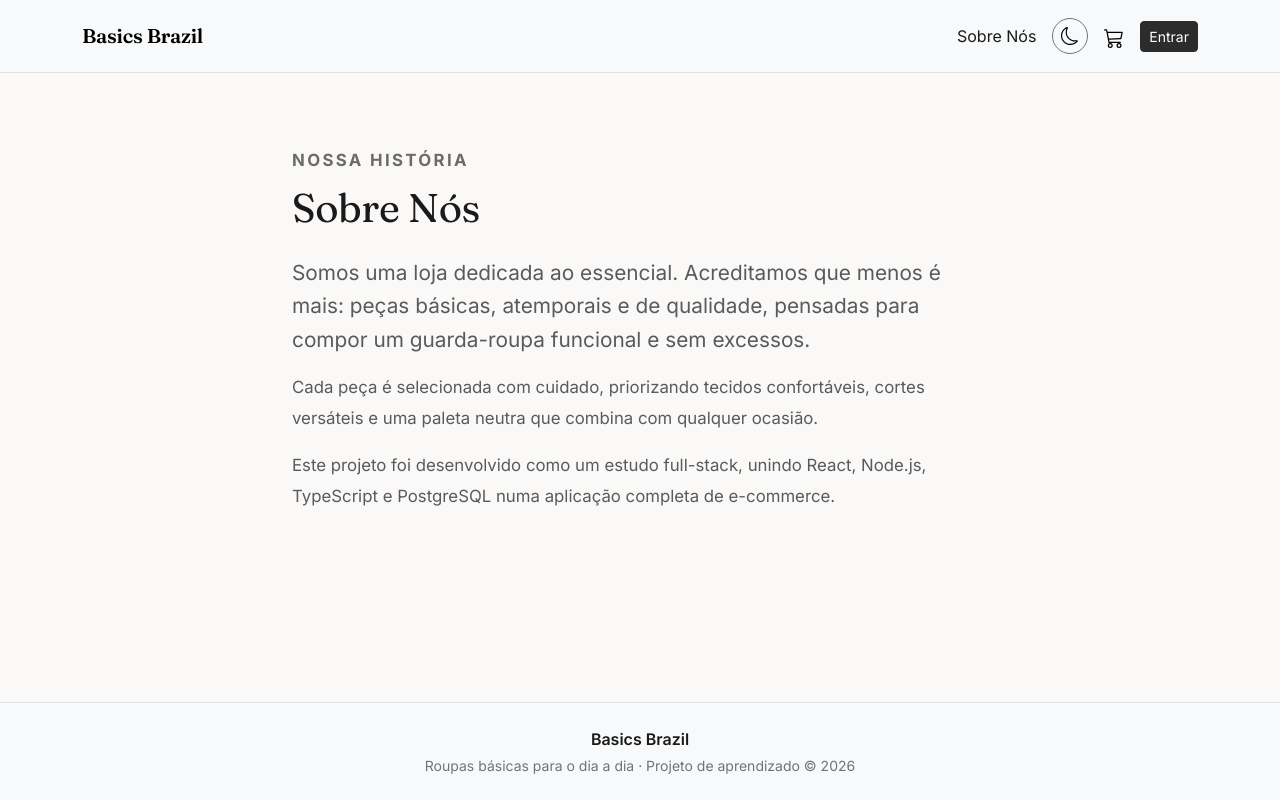
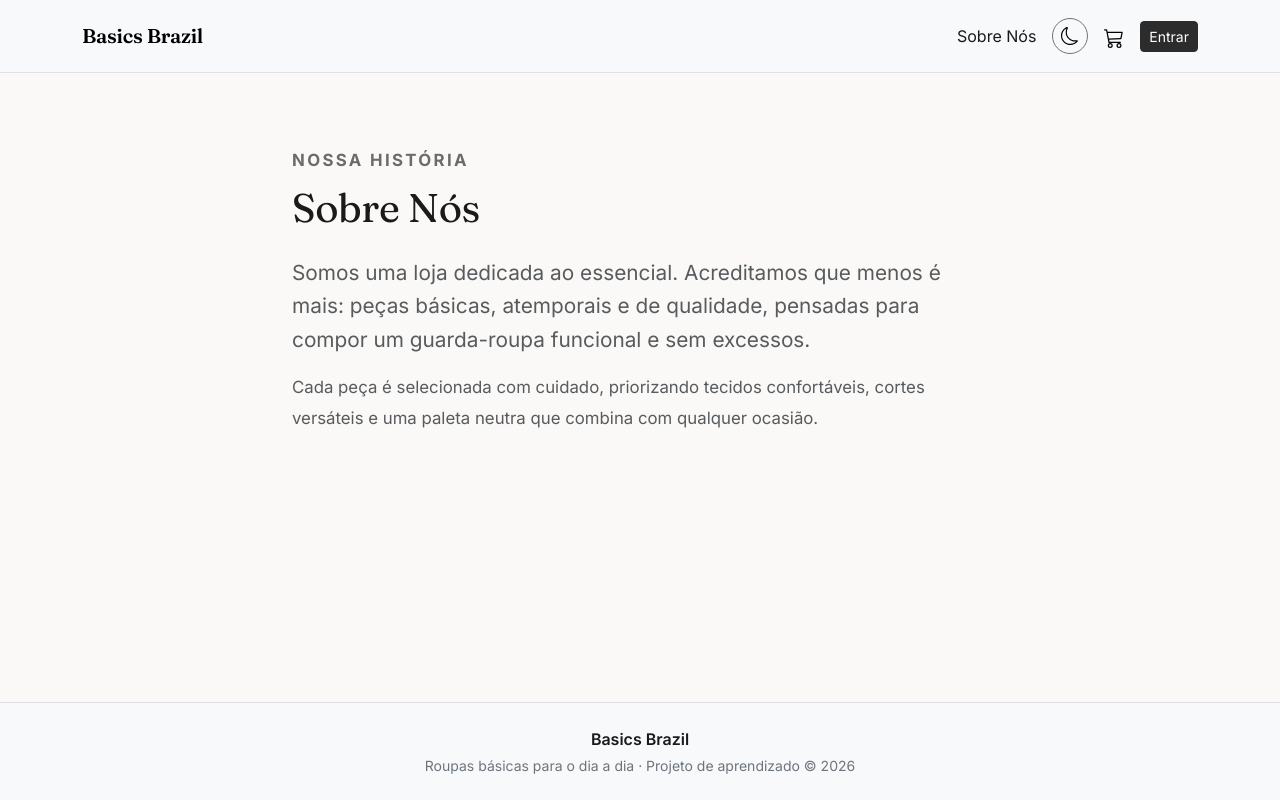
Before and after one commit to pedro0102-hyand/Basics-Brazil, a React (Vite) app in the folder frontend/: page /about in a window 1280 px wide. Built offline with nearby package versions, Linux system fonts and the light colour scheme.

Commit message:
corrigindo incosistencia na página de sobre-nós

```diff
--- a/frontend/src/pages/About.tsx
+++ b/frontend/src/pages/About.tsx
@@ -11,10 +11,6 @@ const About = () => {
         Cada peça é selecionada com cuidado, priorizando tecidos confortáveis, cortes versáteis
         e uma paleta neutra que combina com qualquer ocasião.
       </p>
-      <p className="text-body-secondary mb-0">
-        Este projeto foi desenvolvido como um estudo full-stack, unindo React, Node.js,
-        TypeScript e PostgreSQL numa aplicação completa de e-commerce.
-      </p>
     </div>
   );
 };
```
